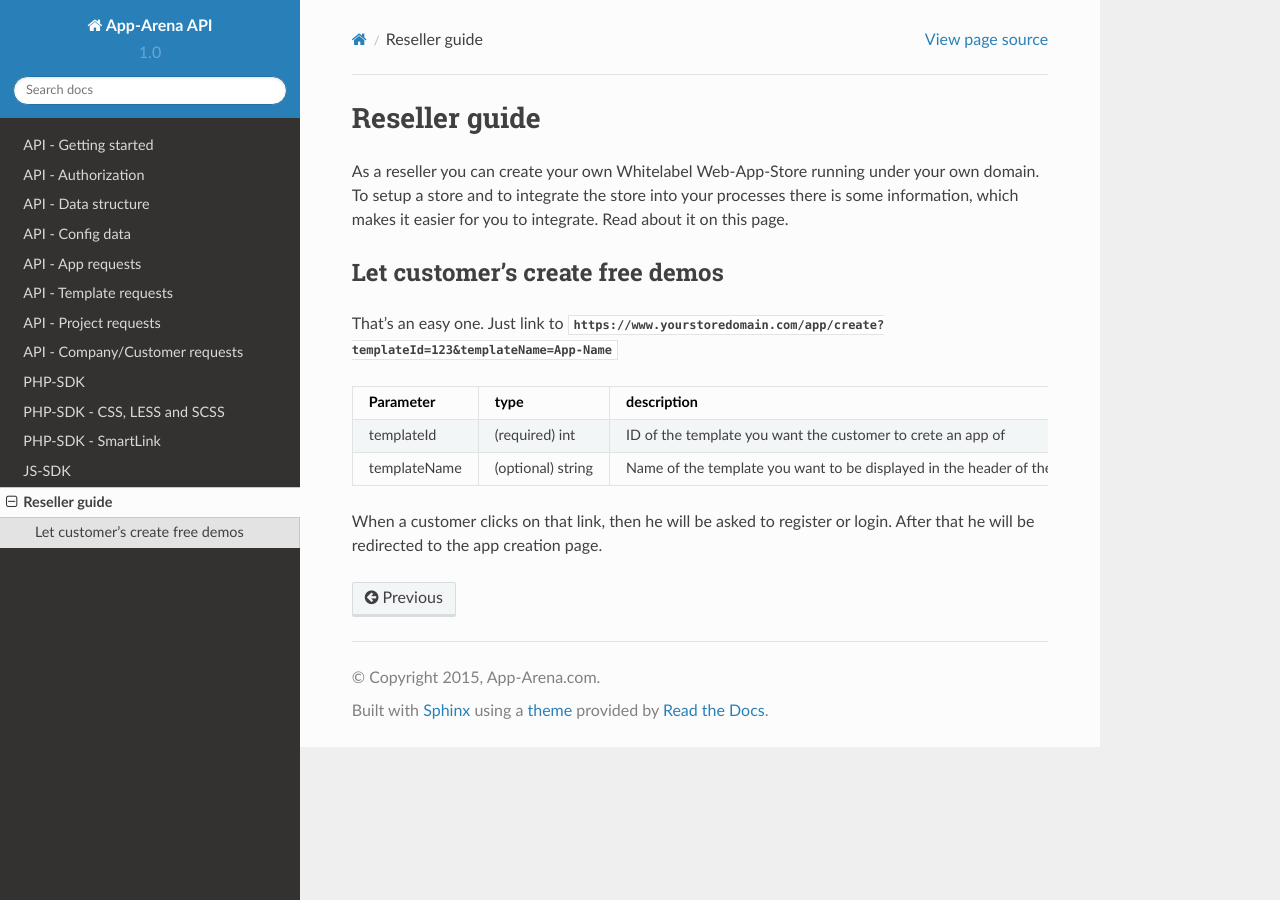
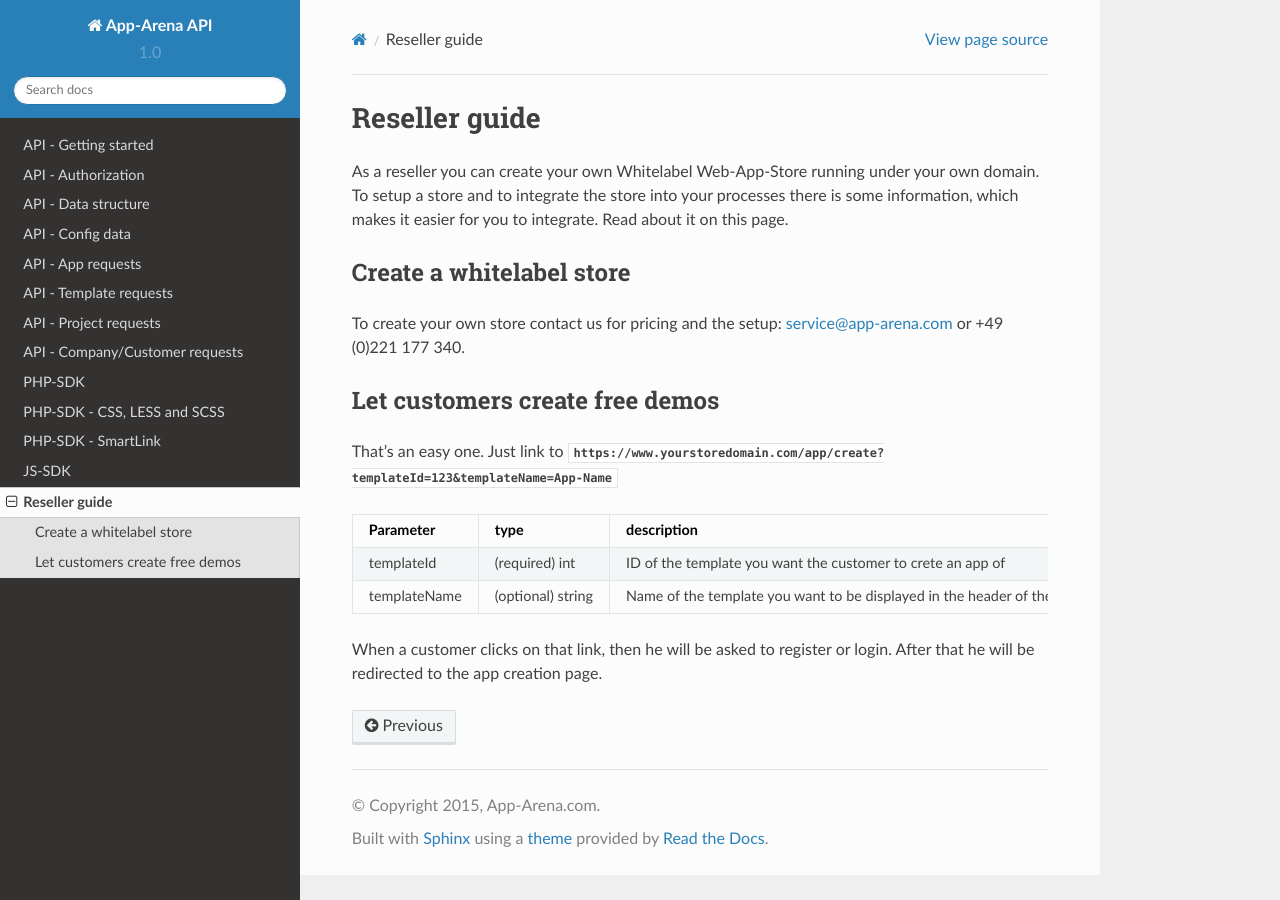
Before and after one commit to apparena/docs, a Sphinx documentation site: the page built from docs/reseller/index.rst, in a window 1280 px wide. Built offline with Sphinx 7.4.7 and the Read the Docs theme 2.0.0, drawn with Linux system fonts in a browser that asks for light colours.

```diff
--- a/docs/reseller/index.rst
+++ b/docs/reseller/index.rst
@@ -5,9 +5,14 @@
 integrate the store into your processes there is some information, which makes it easier for you to integrate.
 Read about it on this page.
 
+Create a whitelabel store
+-------------------------
 
-Let customer's create free demos
---------------------------------
+To create your own store contact us for pricing and the setup: service@app-arena.com or +49 (0)221 177 340.
+
+
+Let customers create free demos
+-------------------------------
 
 That's an easy one. Just link to `https://www.yourstoredomain.com/app/create?templateId=123&templateName=App-Name`
 
```
